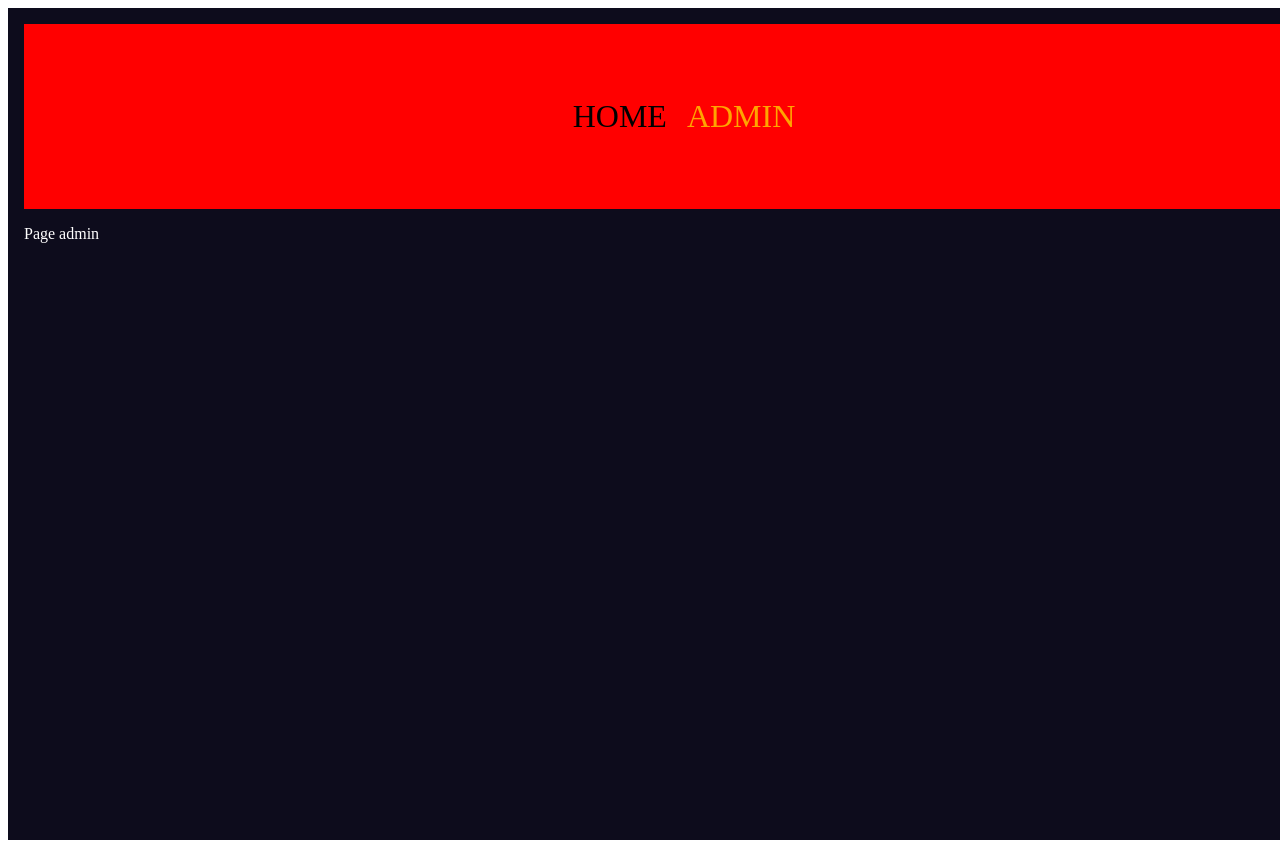
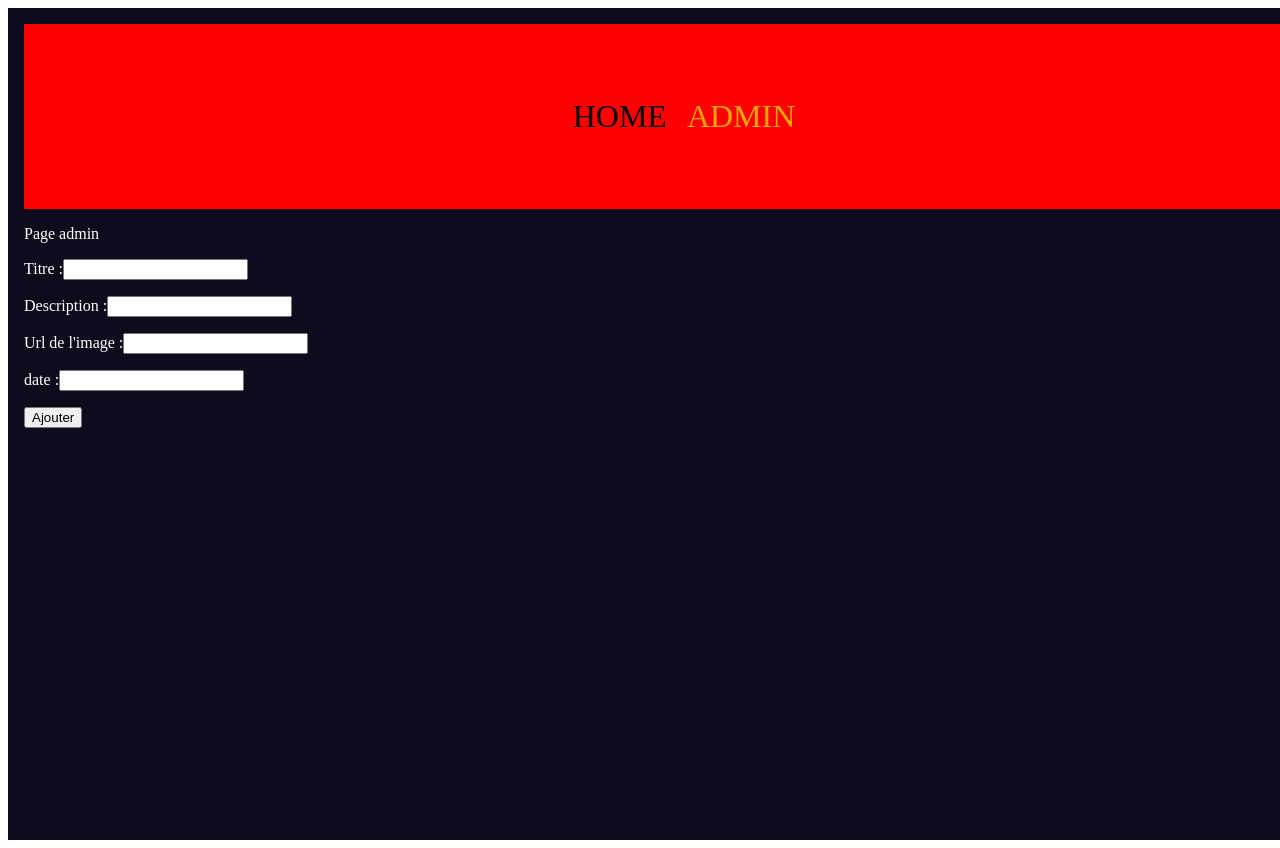
Before and after one commit to AngelPASTORROJAS/blog-react, a React (Vite) app: page /admin in a window 1280 px wide. Shown: the top 848 px of the page. Built offline with nearby package versions, Linux system fonts and the light colour scheme.

Commit message:
feat: ajout du formulaire admin + propiete newArticle

```diff
--- a/src/models/Article.jsx
+++ b/src/models/Article.jsx
@@ -33,14 +33,11 @@ ArticleProperties.prototype.date = "";
  * Classe représentant un article.
  */
 class Article {
-  /**
-   * @param {ArticleProperties} props - Les propriétés de l'article.
-   */
-  constructor(props) {
-    this.titre = props.titre;
-    this.image = props.image;
-    this.description = props.description;
-    this.date = props.date;
+  constructor() {
+    this.titre = "";
+    this.image = "";
+    this.description = "";
+    this.date = "";
   }
 }
 
--- a/src/models/State.jsx
+++ b/src/models/State.jsx
@@ -18,6 +18,12 @@ StateProperties.prototype.articles = [];
  */
 StateProperties.prototype.count = 0;
 
+/**
+ * La liste des articles.
+ * @type {Article}
+ */
+StateProperties.prototype.newArticle = {};
+
 
 /**
  * Classe représentant un state.
@@ -29,6 +35,7 @@ class State {
   constructor(props) {
     this.articles = props.articles;
     this.count = props.count;
+    this.newArticle = props.newArticle;
   }
 }
 export default State;
--- a/src/pages/AdminPage.jsx
+++ b/src/pages/AdminPage.jsx
@@ -1,8 +1,44 @@
+import { useContext } from "react";
+import { context } from "./../reduces/provider";
+import State from "../models/State";
+
+
 const AdminPage = () => {
+  /**
+   * @type {[State, any]}
+   */
+  const [state, dispatch] = useContext(context);
+
+  const styleP = { color: "white", font: "bold" };
+
   return (
     <>
-      <p style={{color:"white", font:"bold"}}>Page admin</p>
+      <p style={styleP}>Page admin</p>
+      <form>
+        <p style={styleP}>
+          Titre :
+          <input type="text" />
+        </p>
+        <p style={styleP}>
+          Description :
+          <input type="text" />
+        </p>
+        <p style={styleP}>
+          Url de l'image :
+          <input type="text" />
+        </p>
+        <p style={styleP}>
+          date :
+          <input type="text" />
+        </p>
+        <button
+          type="submit"
+        >
+          Ajouter
+        </button>
+      </form>
     </>
   );
 };
+
 export default AdminPage;
--- a/src/reduces/reducer.js
+++ b/src/reduces/reducer.js
@@ -1,12 +1,14 @@
+import Article from "../models/Article";
 import State from "../models/State";
 
 const initialState = new State(
  {
   count: 0,
   articles: [
-    { titre: "titre1", image: "https://www.autour-dumonde.fr/sx-content/uploads/cms/img-presentation-1.jpg", description: "desc1", date: "date1" },
-    { titre: "titre2", image: "https://ressources.regionsjob.com/seo/ObsJob/conseiller-voyages.jpg", description: "desc2", date: "date2" }
+    { titre: "titre1", image: "https://www.autour-dumonde.fr/sx-content/uploads/cms/img-presentation-1.jpg", description: "desc1", date: "10/10/2021" },
+    { titre: "titre2", image: "https://ressources.regionsjob.com/seo/ObsJob/conseiller-voyages.jpg", description: "desc2", date: "10/12/2023" }
   ],
+  newArticle:new Article()
 });
 
 /**
@@ -16,10 +18,10 @@ const reducer = (state, action) => {
   switch (action.type) {
     case "ADD":
       return { ...state, count: state.count + 1 };
-    case "Ajout d'aticle":
-      return { ...state, articles:articles.push(action.article)}
+    case "Ajout d'article":
+      return { ...state, articles:[]}
     default:
-      state;
+      break;
   }
 };
 export { initialState, reducer };
```
